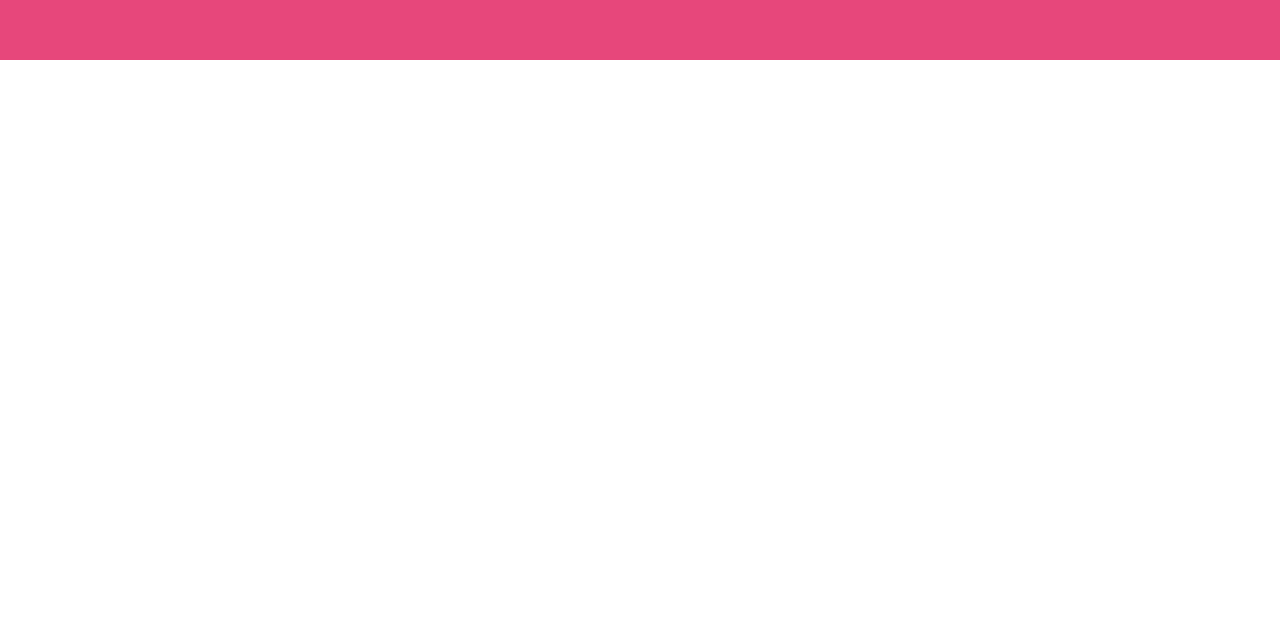
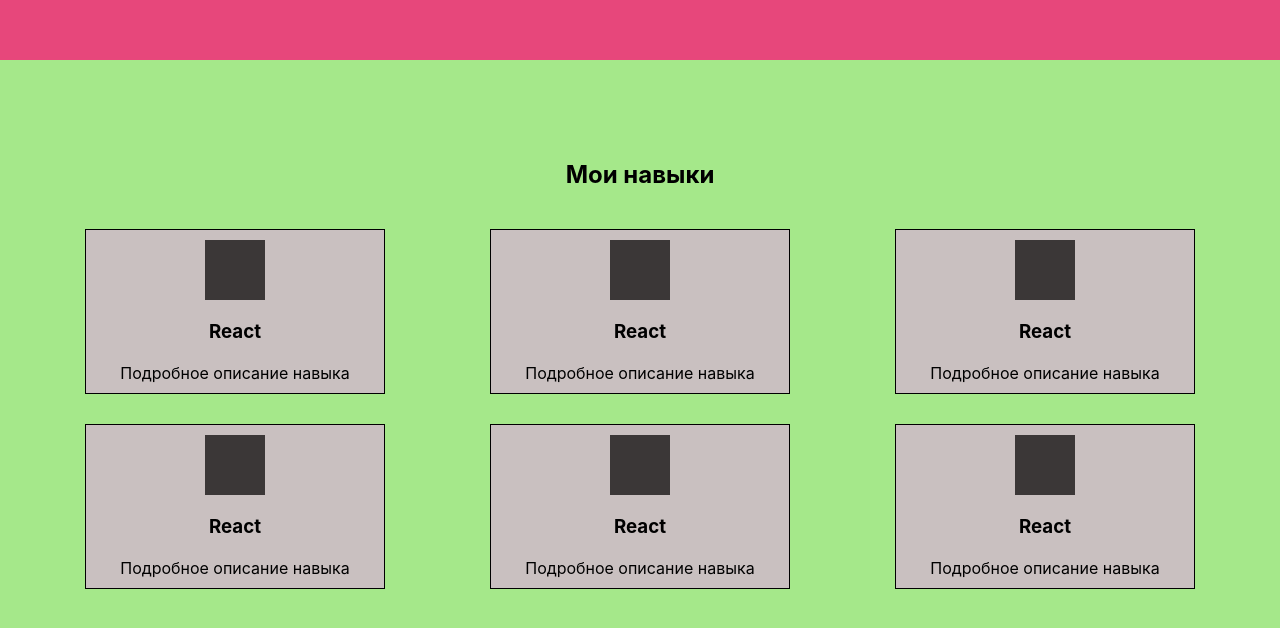
Before and after one commit to DaniyelGit/Portfolio, a React (Create React App) app: page / in a window 1280 px wide. Shown: the part 820-1448 px from the top of the page. Before the commit the page ends 880 px from the top, so only its background shows below. Built offline with nearby package versions, Linux system fonts and the light colour scheme.

Commit message:
added components Skills.tsx

```diff
--- a/src/App.tsx
+++ b/src/App.tsx
@@ -2,12 +2,14 @@ import React from 'react';
 import './App.css';
 import {Header} from "./header/Header";
 import {Main} from "./main/Main";
+import {Skills} from "./skills/Skills";
 
 function App() {
   return (
     <div className="App">
         <Header/>
         <Main/>
+        <Skills/>
     </div>
   );
 }
--- a/src/header/Header.tsx
+++ b/src/header/Header.tsx
@@ -16,8 +16,7 @@ export const Header = () => {
                             </li>
                             <li className={s.menu__list_item}>
                                 <a className={s.menu__list_link} href="#">
-                                    Скиллы
-
+                                    Навыки
                                 </a>
                             </li>
                             <li className={s.menu__list_item}>
--- /dev/null
+++ b/src/skills/Skills.module.css
@@ -0,0 +1,36 @@
+.skills {
+    padding: 100px 0;
+    background-color: #a5e88a;
+}
+
+.skills__title {
+    text-align: center;
+}
+
+.skills__items {
+    display: flex;
+    justify-content: space-between;
+    align-items: center;
+    flex-wrap: wrap;
+    margin-top: 40px;
+}
+
+.skills__item {
+    text-align: center;
+    width: 300px;
+    padding: 10px;
+    border: 1px solid black;
+    background-color: #c9c0c0;
+    margin-bottom: 30px;
+}
+
+.skills__item_image {
+    margin: 0 auto 20px;
+    width: 60px;
+    height: 60px;
+    background-color: #3b3737;
+}
+
+.skills__item_title {
+    margin-bottom: 20px;
+}
--- /dev/null
+++ b/src/skills/Skills.tsx
@@ -0,0 +1,83 @@
+import React from 'react';
+import s from './Skills.module.css';
+
+
+export const Skills = () => {
+    return (
+        <section className={s.skills}>
+            <h2 className={s.skills__title}>
+                Мои навыки
+            </h2>
+            <div className="container">
+                <div className={s.skills__items}>
+                    <div className={s.skills__item}>
+                        <div className={s.skills__item_image}>
+
+                        </div>
+                        <h3 className={s.skills__item_title}>
+                            React
+                        </h3>
+                        <p className={s.skills__item_text}>
+                            Подробное описание навыка
+                        </p>
+                    </div>
+                    <div className={s.skills__item}>
+                        <div className={s.skills__item_image}>
+
+                        </div>
+                        <h3 className={s.skills__item_title}>
+                            React
+                        </h3>
+                        <p className={s.skills__item_text}>
+                            Подробное описание навыка
+                        </p>
+                    </div>
+                    <div className={s.skills__item}>
+                        <div className={s.skills__item_image}>
+
+                        </div>
+                        <h3 className={s.skills__item_title}>
+                            React
+                        </h3>
+                        <p className={s.skills__item_text}>
+                            Подробное описание навыка
+                        </p>
+                    </div>
+                    <div className={s.skills__item}>
+                        <div className={s.skills__item_image}>
+
+                        </div>
+                        <h3 className={s.skills__item_title}>
+                            React
+                        </h3>
+                        <p className={s.skills__item_text}>
+                            Подробное описание навыка
+                        </p>
+                    </div>
+                    <div className={s.skills__item}>
+                        <div className={s.skills__item_image}>
+
+                        </div>
+                        <h3 className={s.skills__item_title}>
+                            React
+                        </h3>
+                        <p className={s.skills__item_text}>
+                            Подробное описание навыка
+                        </p>
+                    </div>
+                    <div className={s.skills__item}>
+                        <div className={s.skills__item_image}>
+
+                        </div>
+                        <h3 className={s.skills__item_title}>
+                            React
+                        </h3>
+                        <p className={s.skills__item_text}>
+                            Подробное описание навыка
+                        </p>
+                    </div>
+                </div>
+            </div>
+        </section>
+    );
+};
```
